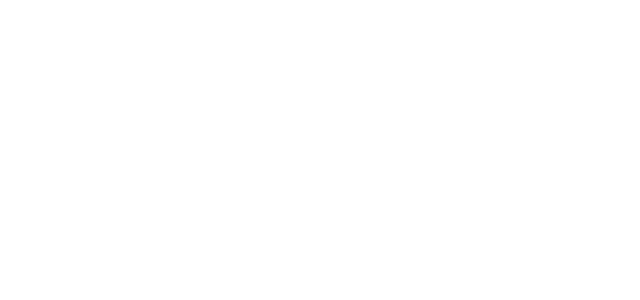
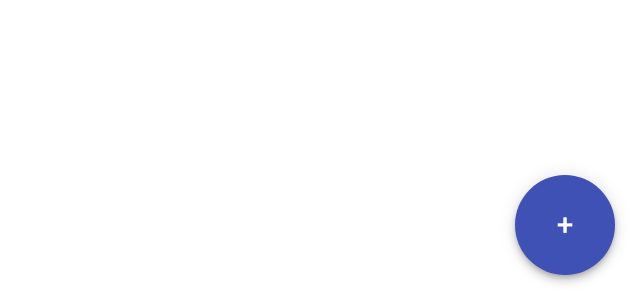
Before and after one commit to minhajuddinkhan/ngrung, an Angular app: page /dashboard in a window 1280 px wide. Before the commit this address led to /. Shown: the part 500-800 px from the top of the page, without its empty margins (640-1280 px from the left). Built offline with nearby package versions, Linux system fonts and the light colour scheme.

Commit message:
WIP create game api

```diff
--- a/src/app/app-routing.module.ts
+++ b/src/app/app-routing.module.ts
@@ -1,10 +1,15 @@
 import { NgModule } from "@angular/core";
 import { Routes, RouterModule } from "@angular/router";
 import { LoginComponent } from "./login/login.component";
+import { DashboardComponent } from "./dashboard/dashboard.component";
 const routes: Routes = [
   {
     path: "login",
     component: LoginComponent
+  },
+  {
+    path: "dashboard",
+    component: DashboardComponent
   }
 ];
 
--- a/src/app/app.module.ts
+++ b/src/app/app.module.ts
@@ -6,6 +6,8 @@ import { AppRoutingModule } from "./app-routing.module";
 import { AppComponent } from "./app.component";
 import { CardComponent } from "./card/card.component";
 import { LoginModule } from "./login/login.module";
+import { DashboardModule } from "./dashboard/dashboard.module";
+
 import { BrowserAnimationsModule } from "@angular/platform-browser/animations";
 import { MatFormFieldModule } from "@angular/material/form-field";
 import { MatSliderModule } from "@angular/material/slider";
@@ -21,7 +23,8 @@ import { MatSnackBarModule } from "@angular/material/snack-bar";
     MatSliderModule,
     MatFormFieldModule,
     ReactiveFormsModule,
-    MatSnackBarModule
+    MatSnackBarModule,
+    DashboardModule
   ],
   providers: [],
   bootstrap: [AppComponent]
--- /dev/null
+++ b/src/app/dashboard/dashboard.component.html
@@ -0,0 +1,10 @@
+<button
+  mat-fab
+  matTooltip="Host a new game"
+  aria-label="Button that displays a tooltip when focused or hovered over"
+  color="primary"
+  class="login-btn floating-bottom-right-btn create-game-btn"
+  (click)="createGame()"
+>
+  +
+</button>
--- /dev/null
+++ b/src/app/dashboard/dashboard.component.scss
@@ -0,0 +1,11 @@
+.floating-bottom-right-btn {
+  position: fixed;
+  bottom: 25px;
+  right: 25px;
+}
+
+.create-game-btn {
+  font-size: 30px;
+  width: 100px;
+  height: 100px;
+}
--- /dev/null
+++ b/src/app/dashboard/dashboard.component.ts
@@ -0,0 +1,26 @@
+import { Component, OnInit } from "@angular/core";
+import { DashboardService } from "./dashboard.service";
+
+@Component({
+  selector: "app-dashboard",
+  templateUrl: "./dashboard.component.html",
+  styleUrls: ["./dashboard.component.scss"]
+})
+export class DashboardComponent implements OnInit {
+  games: any[];
+  constructor(private dashboardService: DashboardService) {}
+
+  ngOnInit() {}
+
+  createGame() {
+    this.dashboardService.createGame().subscribe(
+      (resp: any) => {
+        this.games = resp;
+        console.log(this.games);
+      },
+      err => {
+        console.log("error", err);
+      }
+    );
+  }
+}
--- /dev/null
+++ b/src/app/dashboard/dashboard.service.ts
@@ -0,0 +1,27 @@
+import { Injectable } from "@angular/core";
+import { HttpClient, HttpHeaders } from "@angular/common/http";
+import { environment } from "../../environments/environment";
+
+@Injectable()
+export class DashboardService {
+  constructor(private httpClient: HttpClient) {}
+
+  getGames() {
+    return this.httpClient.get(`${environment.rootURL}/api/v1/games`);
+  }
+
+  createGame() {
+    const httpOptions = {
+      headers: new HttpHeaders({
+        "Content-Type": "application/json",
+        token: localStorage.getItem("token")
+      })
+    };
+
+    return this.httpClient.post(
+      `${environment.rootURL}/api/v1/games`,
+      {},
+      httpOptions
+    );
+  }
+}
--- a/src/app/login/login.component.ts
+++ b/src/app/login/login.component.ts
@@ -11,6 +11,7 @@ import {
   transition
 } from "@angular/animations";
 import { HttpErrorResponse } from "@angular/common/http";
+import { Router } from "@angular/router";
 
 @Component({
   selector: "app-login",
@@ -32,7 +33,11 @@ export class LoginComponent {
     username: new FormControl("")
   });
 
-  constructor(private authService: AuthService, private snackBar: MatSnackBar) {
+  constructor(
+    private authService: AuthService,
+    private snackBar: MatSnackBar,
+    private router: Router
+  ) {
     setInterval(() => {
       this.rotate();
     }, 3000);
@@ -47,6 +52,7 @@ export class LoginComponent {
     this.authService.authenticate(username).subscribe(
       (resp: any) => {
         localStorage.setItem("token", resp.token);
+        this.router.navigateByUrl("/dashboard");
       },
       (error: HttpErrorResponse) => {
         if (error.status === 401) {
--- a/src/app/login/login.module.ts
+++ b/src/app/login/login.module.ts
@@ -7,7 +7,6 @@ import { HttpClientModule } from "@angular/common/http";
 import { MatFormFieldModule } from "@angular/material/form-field";
 import { MatInputModule } from "@angular/material/input";
 import { MatButtonModule } from "@angular/material/button";
-import { MatSnackBarModule } from "@angular/material/snack-bar";
 
 @NgModule({
   declarations: [LoginComponent],
```
Also changed, not shown: src/app/dashboard/dashboard.module.ts (added, +13 -0 lines), 2 other files (tests, documents, lock files or other folders).
